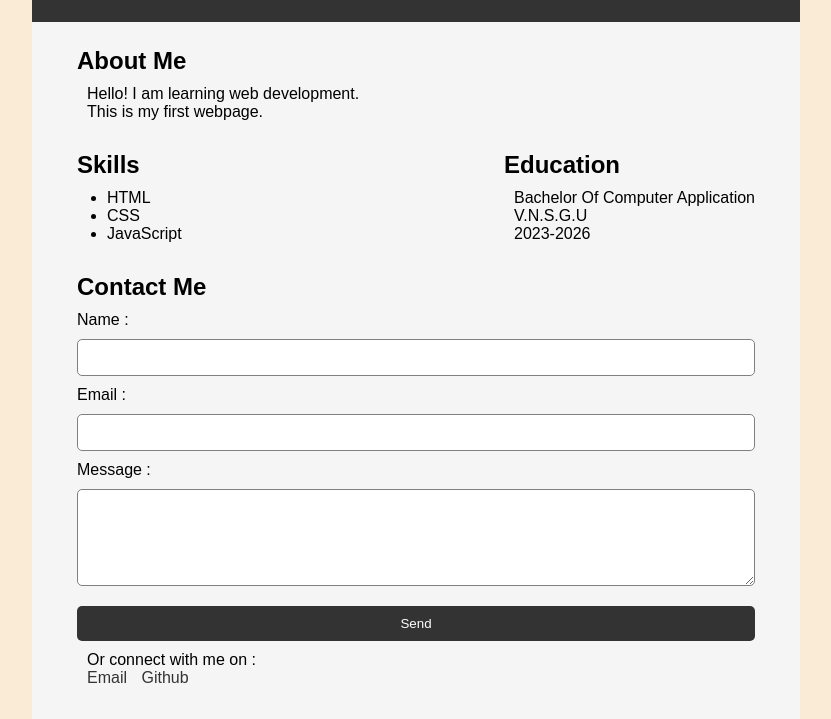
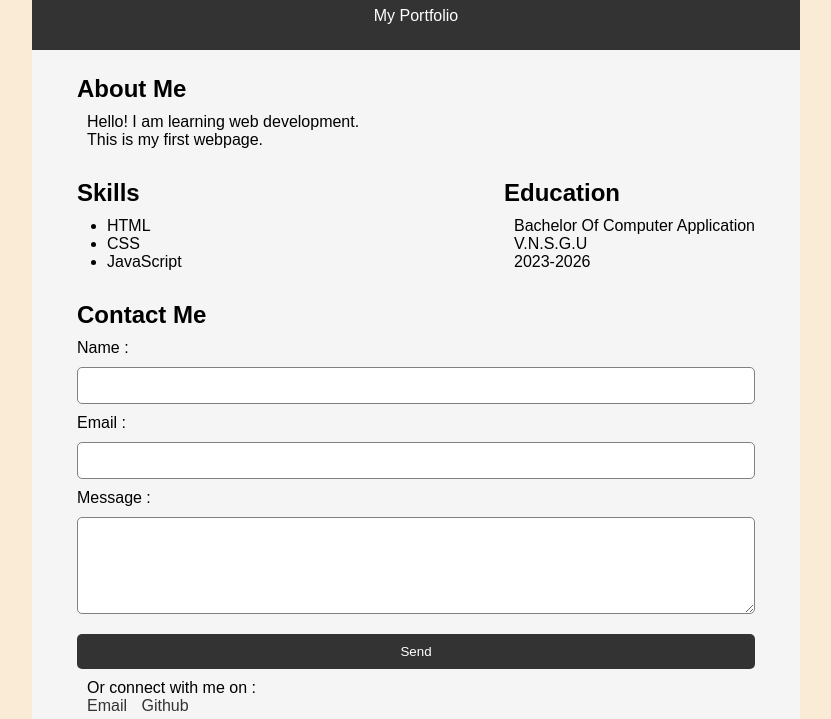
Before and after one commit to dhrumil2004/my-resume, a plain HTML site: page index.html in a window 1280 px wide. Shown: the part 163-882 px from the top of the page, without its empty margins (224-1055 px from the left). Drawn offline with Linux system fonts and the light colour scheme.

Commit message:
Added Portfolio link to Resume header

```diff
--- a/index.html
+++ b/index.html
@@ -11,6 +11,7 @@
     <header>
       <h1>Dhrumil Solanki</h1>
       <p>Web Developer</p>
+      <a href="https://dhrumil2004.github.io/my-portfolio/" target="_blank">My Portfolio</a>
     </header>
 
     <main>
--- a/style.css
+++ b/style.css
@@ -25,6 +25,14 @@ header{
     flex-direction: column;
     justify-content: center;
     align-items: center;
+}
+header a{
+    color: #fff;
+    text-decoration: none;
+    margin-top: 10px;
+}
+header a:hover{
+    text-decoration: underline;
 }
 main{
     display: flex;
```
Also changed, not shown: 1 other file.
